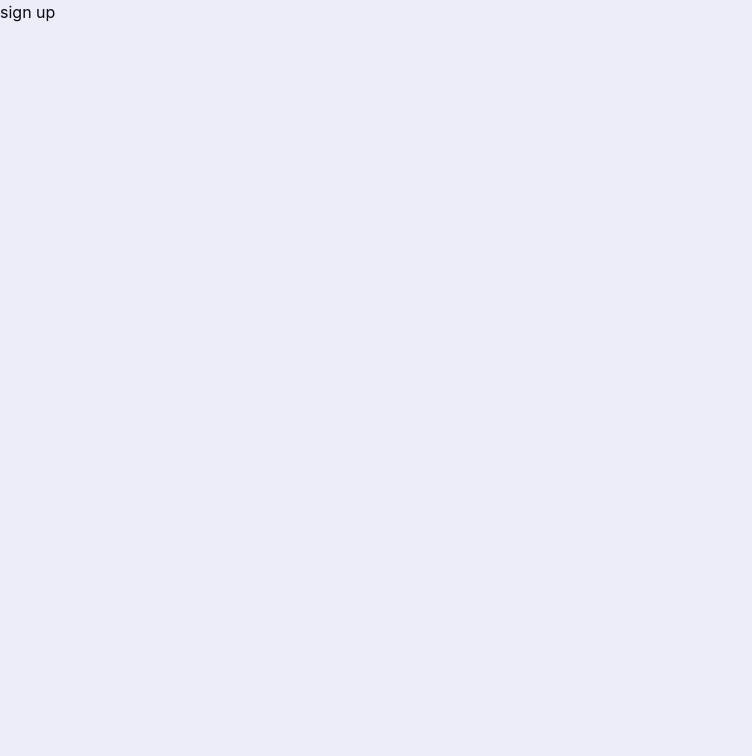
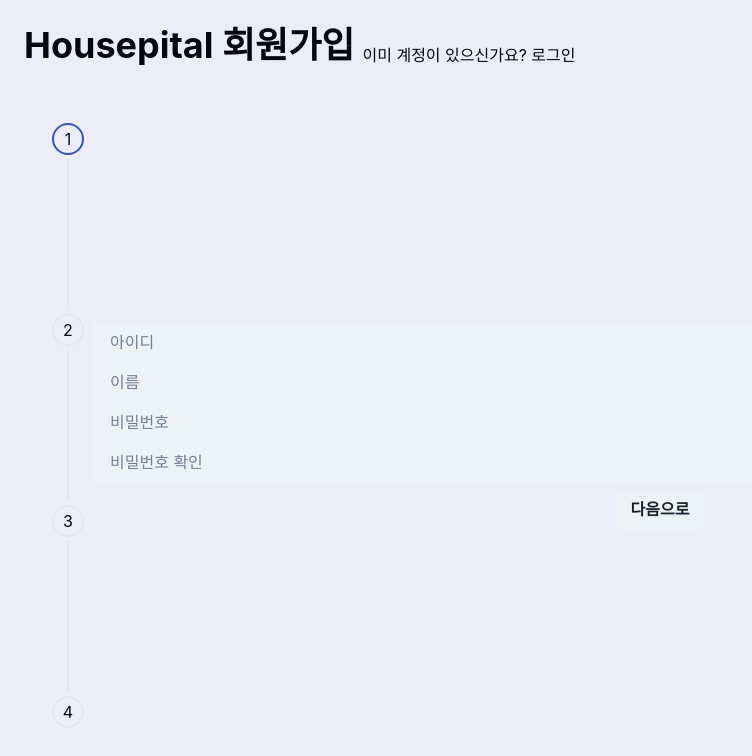
Before and after one commit to hwna00/2023ESWContest_webOS_3015, a React app in the folder packages/apps/user/: page /auth/sign-up in a window 1280 px wide. Shown: the top 756 px of the page, without its empty margins (0-752 px from the left). Built offline with nearby package versions, Linux system fonts and the light colour scheme; the HTML template or start-up script is replaced by a standard one.

Commit message:
Feat: 회원가입 페이지 제작
- 로그인 화면으로 이동할 수 있는 버튼 추가
- Stepper 추가
- 단계에 따라 "이전으로", "다음으로", "가입하기" 버튼 생성

```diff
--- a/packages/apps/user/src/views/Auth/SignUp/SignUp.js
+++ b/packages/apps/user/src/views/Auth/SignUp/SignUp.js
@@ -1,5 +1,83 @@
+import { Link as ReactRouterLink } from 'react-router-dom';
+import {
+  HStack,
+  Heading,
+  VStack,
+  Link as ChakraLink,
+  Box,
+  useSteps,
+  Stepper,
+  Step,
+  StepIndicator,
+  StepStatus,
+  StepIcon,
+  StepNumber,
+  StepSeparator,
+  FormControl,
+  Input,
+  Button,
+} from '@chakra-ui/react';
+
+const steps = [{}, {}, {}, {}];
+
 const SignUp = function () {
-  return <div>sign up</div>;
+  const { activeStep, goToNext, goToPrevious, isActiveStep, isCompleteStep } =
+    useSteps({
+      index: 0,
+      count: steps.length,
+    });
+
+  return (
+    <VStack height={'100vh'} p={'6'}>
+      <HStack width={'full'} justifyContent={'start'} alignItems={'end'}>
+        <Heading as={'h1'}>Housepital 회원가입</Heading>
+        <ChakraLink as={ReactRouterLink} to={'/auth/login'}>
+          이미 계정이 있으신가요? 로그인
+        </ChakraLink>
+      </HStack>
+      <HStack height={'full'}>
+        <Box height={'full'} py={'12'}>
+          <Stepper
+            index={activeStep}
+            orientation="vertical"
+            height={'full'}
+            gap="0"
+            colorScheme="primary"
+          >
+            {steps.map((step, index) => (
+              <Step key={index}>
+                <StepIndicator>
+                  <StepStatus
+                    complete={<StepIcon />}
+                    incomplete={<StepNumber />}
+                    active={<StepNumber />}
+                  />
+                </StepIndicator>
+
+                <StepSeparator />
+              </Step>
+            ))}
+          </Stepper>
+        </Box>
+        <VStack>
+          <FormControl>
+            <Input variant={'filled'} placeholder="아이디"></Input>
+            <Input variant={'filled'} placeholder="이름"></Input>
+            <Input variant={'filled'} placeholder="비밀번호"></Input>
+            <Input variant={'filled'} placeholder="비밀번호 확인"></Input>
+          </FormControl>
+          {isCompleteStep(0) ? (
+            <Button onClick={goToPrevious}>이전으로</Button>
+          ) : null}
+          {isActiveStep(3) ? (
+            <Button onClick={goToNext}>가입하기</Button>
+          ) : (
+            <Button onClick={goToNext}>다음으로</Button>
+          )}
+        </VStack>
+      </HStack>
+    </VStack>
+  );
 };
 
 export default SignUp;
```
